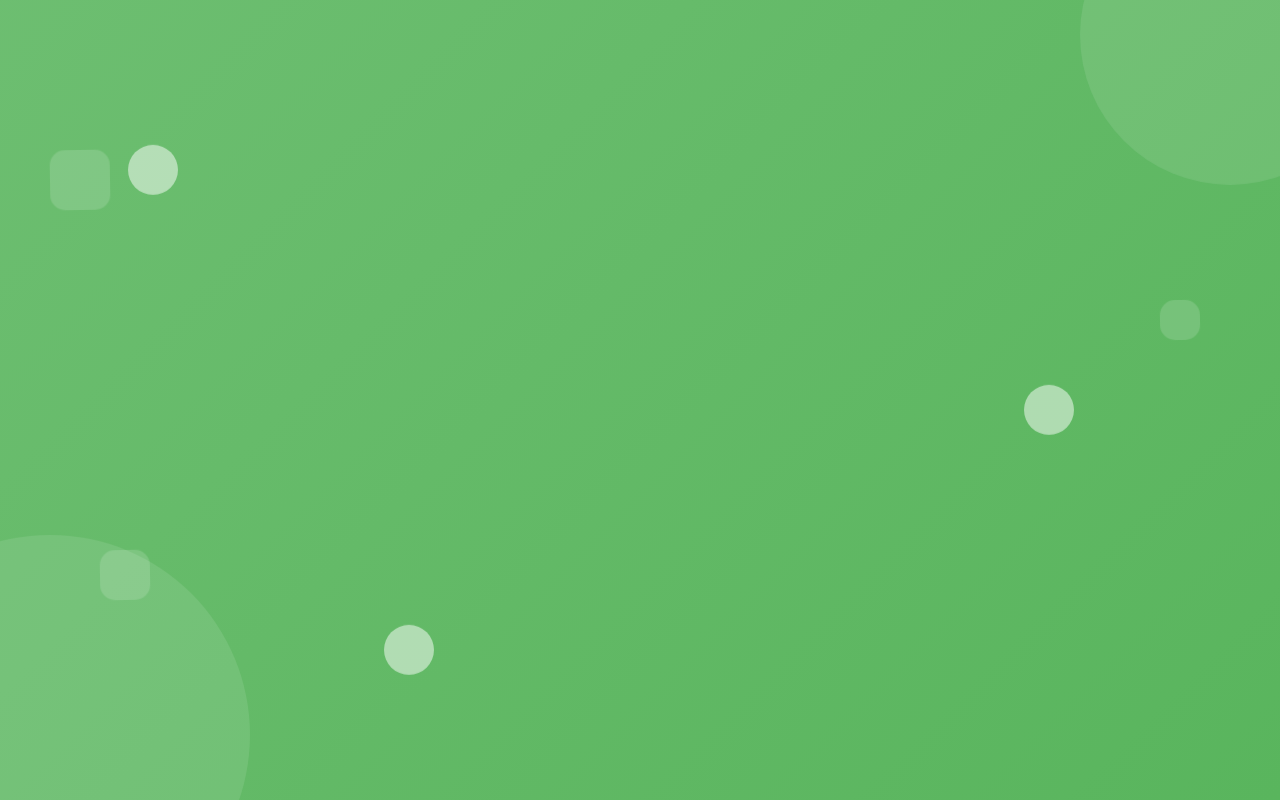
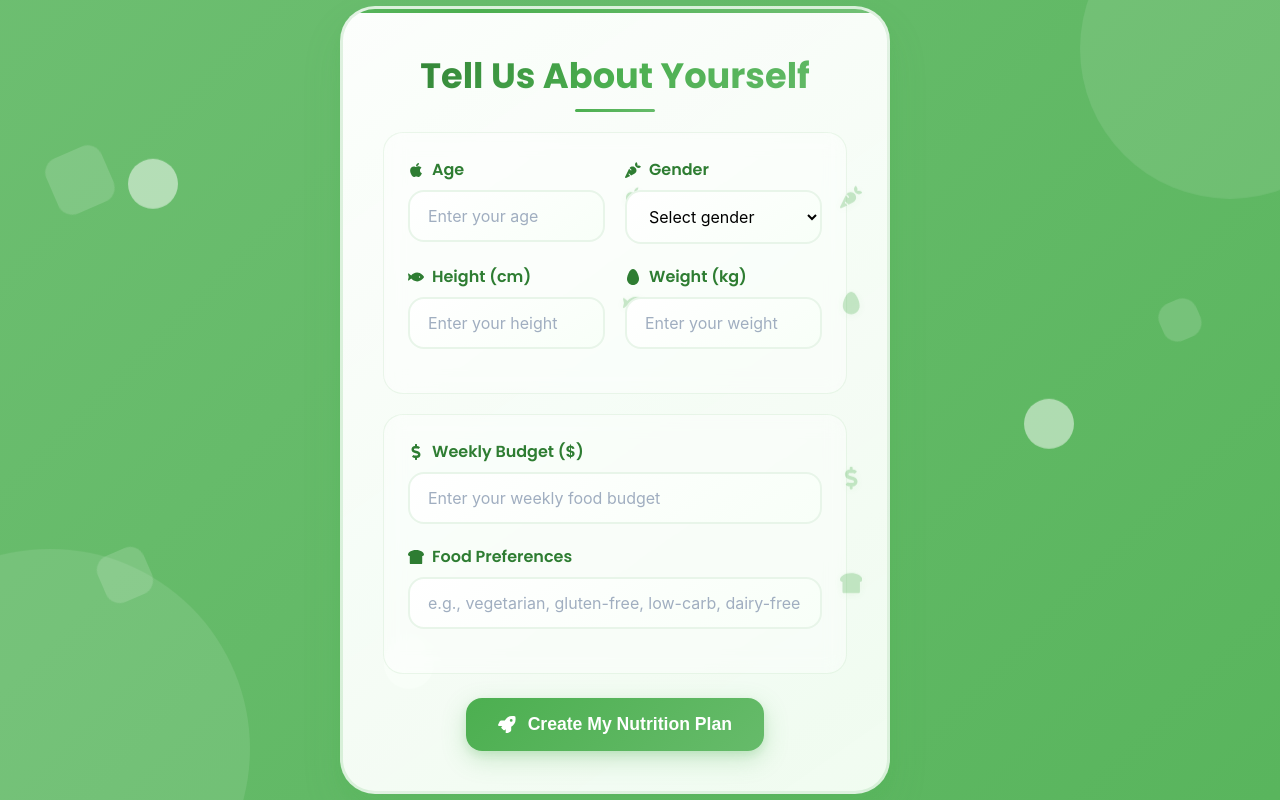
Before and after one commit to taeseongkr/Cookonomics, a React (Create React App) app in the folder frontend/: page /form in a window 1280 px wide. Before the commit this address had no page. Built offline with nearby package versions, Linux system fonts and the light colour scheme.

Commit message:
feat: authen UI, redesign form UI

```diff
--- a/frontend/src/App.js
+++ b/frontend/src/App.js
@@ -1,9 +1,10 @@
 import React from 'react';
-import { BrowserRouter as Router, Route, Routes } from 'react-router-dom';
+import { BrowserRouter as Router, Route, Routes, Navigate } from 'react-router-dom';
 import UserInputForm from './components/UserInputForm';
 import BackgroundDecoration from './components/BackgroundDecoration';
 import Floating3DElements from './components/Floating3DElements';
 import NutritionSummaryCard from './components/NutritionSummaryCard';
+import AuthPage from './components/AuthPage';
 import styled, { createGlobalStyle } from 'styled-components';
 
 const GlobalStyle = createGlobalStyle`
@@ -21,6 +22,7 @@ const CenteredContainer = styled.div`
   flex-direction: column;
   justify-content: center;
   align-items: center;
+
 `;
 
 function App() {
@@ -31,8 +33,10 @@ function App() {
       <Floating3DElements />
       <CenteredContainer>
         <Routes>
-          <Route path="/" element={<UserInputForm />} />
+          <Route path="/auth" element={<AuthPage />} />
+          <Route path="/form" element={<UserInputForm />} />
           <Route path="/summary" element={<NutritionSummaryCard />} />
+          <Route path="/" element={<Navigate to="/auth" replace />} />
         </Routes>
       </CenteredContainer>
     </Router>
--- /dev/null
+++ b/frontend/src/components/AuthPage.js
@@ -0,0 +1,240 @@
+import React from 'react';
+import styled, { keyframes } from 'styled-components';
+import { FaGoogle, FaSeedling, FaApple, FaCarrot, FaHeart, FaStar } from 'react-icons/fa';
+import { useNavigate } from 'react-router-dom';
+
+const fadeIn = keyframes`
+  from { opacity: 0; transform: translateY(30px); }
+  to { opacity: 1; transform: translateY(0); }
+`;
+
+const slideInLeft = keyframes`
+  from { opacity: 0; transform: translateX(-50px); }
+  to { opacity: 1; transform: translateX(0); }
+`;
+
+const slideInRight = keyframes`
+  from { opacity: 0; transform: translateX(50px); }
+  to { opacity: 1; transform: translateX(0); }
+`;
+
+const pulse = keyframes`
+  0% { transform: scale(1); }
+  50% { transform: scale(1.1); }
+  100% { transform: scale(1); }
+`;
+
+const shimmer = keyframes`
+  0% { transform: translateX(-100%); }
+  100% { transform: translateX(100%); }
+`;
+
+const bounce = keyframes`
+  0%, 100% { transform: translateY(0); }
+  50% { transform: translateY(-10px); }
+`;
+
+const AuthContainer = styled.div`
+  min-height: 100vh;
+  display: flex;
+  flex-direction: column;
+  justify-content: center;
+  align-items: center;
+  position: relative;
+`;
+
+const AuthCard = styled.div`
+  background: rgba(255, 255, 255, 0.98);
+  backdrop-filter: blur(10px);
+  padding: 3rem;
+  border-radius: 30px;
+  box-shadow: 0 15px 35px rgba(76, 175, 80, 0.15);
+  text-align: center;
+  animation: ${fadeIn} 1s ease-out;
+  width: 90%;
+  max-width: 500px;
+  border: 2px solid rgba(76, 175, 80, 0.1);
+  position: relative;
+  z-index: 2;
+  overflow: hidden;
+
+  &::before {
+    content: '';
+    position: absolute;
+    top: 0;
+    left: -100%;
+    width: 100%;
+    height: 100%;
+    background: linear-gradient(90deg, transparent, rgba(76,175,80,0.1), transparent);
+    animation: ${shimmer} 3s infinite;
+  }
+`;
+
+const LogoContainer = styled.div`
+  display: flex;
+  align-items: center;
+  justify-content: center;
+  gap: 15px;
+  margin-bottom: 2rem;
+  animation: ${slideInLeft} 1s ease-out 0.3s both;
+`;
+
+const LogoIcon = styled.div`
+  font-size: 4rem;
+  color: #4CAF50;
+  animation: ${pulse} 2s ease-in-out infinite;
+  filter: drop-shadow(0 4px 8px rgba(76, 175, 80, 0.3));
+`;
+
+const Title = styled.h1`
+  color: #2E7D32;
+  font-size: 3rem;
+  margin: 0;
+  font-family: 'Poppins', sans-serif;
+  font-weight: 700;
+  background: linear-gradient(45deg, #2E7D32, #4CAF50, #66BB6A);
+  background-clip: text;
+  -webkit-background-clip: text;
+  -webkit-text-fill-color: transparent;
+  animation: ${slideInRight} 1s ease-out 0.5s both;
+`;
+
+const Subtitle = styled.p`
+  color: #4a5568;
+  margin-bottom: 2.5rem;
+  font-size: 1.3rem;
+  font-weight: 500;
+  animation: ${fadeIn} 1s ease-out 0.7s both;
+`;
+
+const FeatureGrid = styled.div`
+  display: grid;
+  grid-template-columns: 1fr 1fr;
+  gap: 1rem;
+  margin-bottom: 2rem;
+  animation: ${fadeIn} 1s ease-out 0.9s both;
+`;
+
+const FeatureItem = styled.div`
+  display: flex;
+  align-items: center;
+  gap: 8px;
+  font-size: 0.9rem;
+  color: #4a5568;
+  padding: 8px;
+  border-radius: 10px;
+  background: rgba(76, 175, 80, 0.05);
+  transition: all 0.3s ease;
+
+  &:hover {
+    background: rgba(76, 175, 80, 0.1);
+    transform: translateY(-2px);
+  }
+`;
+
+const GoogleButton = styled.button`
+  background: linear-gradient(135deg, #4285F4, #34A853);
+  border: none;
+  border-radius: 50px;
+  padding: 15px 30px;
+  display: flex;
+  align-items: center;
+  gap: 15px;
+  font-size: 1.2rem;
+  font-weight: 600;
+  color: white;
+  cursor: pointer;
+  transition: all 0.3s ease;
+  width: 100%;
+  justify-content: center;
+  margin: 0 auto;
+  box-shadow: 0 8px 25px rgba(66, 133, 244, 0.3);
+  animation: ${fadeIn} 1s ease-out 1.1s both;
+  position: relative;
+  overflow: hidden;
+
+  &::before {
+    content: '';
+    position: absolute;
+    top: 50%;
+    left: 50%;
+    width: 0;
+    height: 0;
+    background: rgba(255, 255, 255, 0.2);
+    border-radius: 50%;
+    transition: all 0.3s ease;
+    transform: translate(-50%, -50%);
+  }
+
+  &:hover {
+    transform: translateY(-3px);
+    box-shadow: 0 12px 35px rgba(66, 133, 244, 0.4);
+
+    &::before {
+      width: 300px;
+      height: 300px;
+    }
+  }
+
+  &:active {
+    transform: translateY(-1px);
+  }
+`;
+
+const HeartIcon = styled(FaHeart)`
+  color: #E91E63;
+  margin: 0 5px;
+  animation: ${bounce} 2s ease-in-out infinite;
+`;
+
+const AuthPage = () => {
+  const navigate = useNavigate();
+
+  const handleGoogleSignIn = () => {
+    // Simulate authentication with loading effect
+    setTimeout(() => {
+      navigate('/form');
+    }, 500);
+  };
+
+  return (
+    <AuthContainer>
+      <AuthCard>
+        <LogoContainer>
+          <LogoIcon><FaSeedling /></LogoIcon>
+          <Title>Cookonomics</Title>
+        </LogoContainer>
+
+        <Subtitle>
+          Your Personal Nutrition & Recipe Assistant <HeartIcon />
+        </Subtitle>
+
+        <FeatureGrid>
+          <FeatureItem>
+            <FaStar color="#FFD700" />
+            Personalized Recipes
+          </FeatureItem>
+          <FeatureItem>
+            <FaHeart color="#E91E63" />
+            Health Focused
+          </FeatureItem>
+          <FeatureItem>
+            <FaApple color="#4CAF50" />
+            Nutrition Tracking
+          </FeatureItem>
+          <FeatureItem>
+            <FaCarrot color="#FF9800" />
+            Budget Friendly
+          </FeatureItem>
+        </FeatureGrid>
+
+        <GoogleButton onClick={handleGoogleSignIn}>
+          <FaGoogle />
+          Continue with Google
+        </GoogleButton>
+      </AuthCard>
+    </AuthContainer>
+  );
+};
+
+export default AuthPage;
--- a/frontend/src/components/UserInputForm.js
+++ b/frontend/src/components/UserInputForm.js
@@ -1,110 +1,248 @@
-import React, { useState, useRef } from 'react';
-import styled from 'styled-components';
-import { FaSeedling, FaChartLine, FaDollarSign, FaShoppingCart, FaRocket } from 'react-icons/fa';
-import Slider from 'react-slick';
-import 'slick-carousel/slick/slick.css';
-import 'slick-carousel/slick/slick-theme.css';
+import React, { useState } from 'react';
+import styled, { keyframes } from 'styled-components';
+import { FaDollarSign, FaRocket, FaApple, FaCarrot, FaFish, FaEgg, FaBreadSlice } from 'react-icons/fa';
+
+const fadeIn = keyframes`
+  from { opacity: 0; transform: translateY(20px); }
+  to { opacity: 1; transform: translateY(0); }
+`;
+
+const float = keyframes`
+  0% { transform: translateY(0px); }
+  50% { transform: translateY(-20px); }
+  100% { transform: translateY(0px); }
+`;
 
 const SliderContainer = styled.div`
-  width: 450px;
+  width: 600px;
   max-width: 95vw;
-`;
-
-const WelcomeCard = styled.div`
-  padding: 20px;
-  background: rgba(255, 255, 255, 0.95);
-  border-radius: 30px;
-  box-shadow: 0 10px 30px rgba(76, 175, 80, 0.08);
-  text-align: center;
-  min-height: 500px;
-  display: flex;
-  flex-direction: column;
-  justify-content: center;
-`;
-
-const LogoIcon = styled.div`
-  font-size: 64px;
-  color: #4CAF50;
-  margin-bottom: 16px;
-`;
-
-const Title = styled.h1`
-  font-size: 2.5rem;
-  font-weight: 700;
-  margin: 0 0 12px 0;
-  color: #222;
-`;
-
-const Subtitle = styled.p`
-  font-size: 1.2rem;
-  color: #4CAF50;
-  font-weight: 600;
-  margin-bottom: 24px;
-`;
-
-const FeaturesList = styled.div`
-  display: flex;
-  flex-direction: column;
-  gap: 16px;
-  margin-bottom: 24px;
-`;
-
-const FeatureItem = styled.div`
-  display: flex;
-  align-items: center;
-  gap: 16px;
-  background: rgba(76, 175, 80, 0.07);
-  border-radius: 12px;
-  padding: 12px 16px;
-  font-size: 1rem;
+  animation: ${fadeIn} 0.8s ease-out;
+  position: relative;
 `;
 
 const FormContainer = styled.div`
-  padding: 24px;
-  background-color: rgba(255, 255, 255, 0.9);
-  border-radius: 20px;
-  box-shadow: 0 5px 15px rgba(0, 0, 0, 0.1);
-  min-width: 400px;
-  min-height: 500px;
+  padding: 40px;
+  background: linear-gradient(145deg, rgba(255, 255, 255, 0.98), rgba(248, 255, 248, 0.95));
+  border-radius: 35px;
+  box-shadow:
+    0 20px 40px rgba(76, 175, 80, 0.12),
+    0 8px 16px rgba(76, 175, 80, 0.08),
+    inset 0 1px 0 rgba(255, 255, 255, 0.8);
+  width: 100%;
+  max-width: 550px;
+  min-height: 600px;
   display: flex;
   flex-direction: column;
-  justify-content: center;
+  justify-content: flex-start;
+  border: 3px solid rgba(76, 175, 80, 0.15);
+  overflow: hidden;
+  box-sizing: border-box;
+  position: relative;
+
+  &::before {
+    content: '';
+    position: absolute;
+    top: 0;
+    left: 0;
+    right: 0;
+    height: 4px;
+    background: linear-gradient(90deg, #4CAF50, #66BB6A, #81C784, #66BB6A, #4CAF50);
+    background-size: 200% 100%;
+    animation: shimmer 3s ease-in-out infinite;
+  }
+
+  @keyframes shimmer {
+    0% { background-position: -200% 0; }
+    100% { background-position: 200% 0; }
+  }
+`;
+
+const FormTitle = styled.h2`
+  color: #2E7D32;
+  font-size: 2.2rem;
+  margin: 0 0 30px 0;
+  text-align: center;
+  font-family: 'Poppins', sans-serif;
+  font-weight: 700;
+  background: linear-gradient(135deg, #2E7D32, #4CAF50, #66BB6A);
+  background-clip: text;
+  -webkit-background-clip: text;
+  -webkit-text-fill-color: transparent;
+  position: relative;
+
+  &::after {
+    content: '';
+    position: absolute;
+    bottom: -10px;
+    left: 50%;
+    transform: translateX(-50%);
+    width: 80px;
+    height: 3px;
+    background: linear-gradient(90deg, #4CAF50, #66BB6A);
+    border-radius: 2px;
+  }
+`;
+
+const InputGroup = styled.div`
+  margin-bottom: 20px;
+  position: relative;
+  animation: ${fadeIn} 0.5s ease-out;
+  animation-fill-mode: both;
+  animation-delay: ${props => props.delay}s;
+  display: grid;
+  grid-template-columns: 1fr 1fr;
+  gap: 20px;
+
+  &.full-width {
+    grid-template-columns: 1fr;
+  }
+`;
+
+const InputWrapper = styled.div`
+  position: relative;
+  display: flex;
+  flex-direction: column;
+`;
+
+const InputLabel = styled.label`
+  display: block;
+  margin-bottom: 8px;
+  color: #2E7D32;
+  font-weight: 600;
+  font-size: 1rem;
+  display: flex;
+  align-items: center;
+  gap: 8px;
 `;
 
 const InputField = styled.input`
   width: 100%;
-  padding: 10px;
-  margin: 10px 0;
-  border: 1px solid #ccc;
-  border-radius: 5px;
+  padding: 14px 18px;
+  border: 2px solid #E8F5E9;
+  border-radius: 16px;
+  font-size: 1rem;
+  transition: all 0.3s ease;
+  background: linear-gradient(145deg, #ffffff, #f8fff8);
+  box-sizing: border-box;
+  font-family: 'Inter', sans-serif;
+
+  &:focus {
+    outline: none;
+    border-color: #4CAF50;
+    box-shadow:
+      0 0 0 4px rgba(76, 175, 80, 0.1),
+      0 4px 12px rgba(76, 175, 80, 0.15);
+    transform: translateY(-1px);
+  }
+
+  &:hover {
+    border-color: #C8E6C9;
+    transform: translateY(-1px);
+  }
+
+  &::placeholder {
+    color: #A0AEC0;
+    font-weight: 400;
+  }
+`;
+
+const SelectField = styled.select`
+  width: 100%;
+  padding: 14px 18px;
+  border: 2px solid #E8F5E9;
+  border-radius: 16px;
+  font-size: 1rem;
+  transition: all 0.3s ease;
+  background: linear-gradient(145deg, #ffffff, #f8fff8);
+  box-sizing: border-box;
+  font-family: 'Inter', sans-serif;
+  cursor: pointer;
+
+  &:focus {
+    outline: none;
+    border-color: #4CAF50;
+    box-shadow:
+      0 0 0 4px rgba(76, 175, 80, 0.1),
+      0 4px 12px rgba(76, 175, 80, 0.15);
+    transform: translateY(-1px);
+  }
+
+  &:hover {
+    border-color: #C8E6C9;
+    transform: translateY(-1px);
+  }
 `;
 
 const Button = styled.button`
-  padding: 10px 20px;
-  background-color: #007bff;
+  padding: 16px 32px;
+  background: linear-gradient(135deg, #4CAF50, #66BB6A);
   color: white;
   border: none;
-  border-radius: 5px;
+  border-radius: 16px;
   cursor: pointer;
   display: flex;
   align-items: center;
-  gap: 8px;
-  margin: 0 auto;
+  gap: 12px;
+  margin: 24px auto 0;
+  font-size: 1.1rem;
+  font-weight: 700;
+  transition: all 0.3s ease;
+  box-shadow:
+    0 8px 24px rgba(76, 175, 80, 0.25),
+    0 4px 8px rgba(76, 175, 80, 0.15);
+  position: relative;
+  overflow: hidden;
+
+  &::before {
+    content: '';
+    position: absolute;
+    top: 50%;
+    left: 50%;
+    width: 0;
+    height: 0;
+    background: rgba(255, 255, 255, 0.2);
+    border-radius: 50%;
+    transition: all 0.3s ease;
+    transform: translate(-50%, -50%);
+  }
+
+  &:hover {
+    background: linear-gradient(135deg, #43A047, #5CB85C);
+    transform: translateY(-3px);
+    box-shadow:
+      0 12px 32px rgba(76, 175, 80, 0.35),
+      0 6px 12px rgba(76, 175, 80, 0.2);
+
+    &::before {
+      width: 300px;
+      height: 300px;
+    }
+  }
+
+  &:active {
+    transform: translateY(-1px);
+  }
 `;
 
-const DotsContainer = styled.div`
-  display: flex;
-  justify-content: center;
-  margin-top: 20px;
-  gap: 8px;
+const FloatingFoodIcon = styled.div`
+  position: absolute;
+  right: -40px;
+  top: 50%;
+  transform: translateY(-50%);
+  color: #4CAF50;
+  opacity: 0.3;
+  font-size: 1.4rem;
+  animation: ${float} 4s ease-in-out infinite;
+  filter: drop-shadow(0 2px 4px rgba(76, 175, 80, 0.2));
 `;
 
-const Dot = styled.div`
-  width: ${props => (props.active ? '24px' : '8px')};
-  height: 8px;
-  background: ${props => (props.active ? '#4CAF50' : 'rgba(255,255,255,0.5)')};
-  border-radius: 4px;
-  transition: all 0.3s;
+const FormSection = styled.div`
+  background: rgba(255, 255, 255, 0.4);
+  border-radius: 20px;
+  padding: 24px;
+  margin-bottom: 20px;
+  border: 1px solid rgba(76, 175, 80, 0.1);
+  backdrop-filter: blur(10px);
 `;
 
 const UserInputForm = () => {
@@ -114,90 +252,110 @@ const UserInputForm = () => {
   const [weight, setWeight] = useState('');
   const [budget, setBudget] = useState('');
   const [preferences, setPreferences] = useState('');
-  const [currentSlide, setCurrentSlide] = useState(0);
-  const sliderRef = useRef();
 
   const handleSubmit = (event) => {
     event.preventDefault();
     // Handle form submission logic here
-  };
-
-  const settings = {
-    dots: false,
-    infinite: false,
-    speed: 500,
-    slidesToShow: 1,
-    slidesToScroll: 1,
-    arrows: false,
-    swipe: true,
-    beforeChange: (oldIndex, newIndex) => setCurrentSlide(newIndex),
-    draggable: true,
+    console.log('Form submitted:', { age, gender, height, weight, budget, preferences });
   };
 
   return (
     <SliderContainer>
-      <Slider ref={sliderRef} {...settings} initialSlide={0}>
-        <div>
-          <WelcomeCard>
-            <LogoIcon><FaSeedling /></LogoIcon>
-            <Title>Cookonomics</Title>
-            <Subtitle>Your Personal Nutrition & Recipe Assistant</Subtitle>
-            <FeaturesList>
-              <FeatureItem><FaChartLine color="#388e3c" size={24} /> Personalized Nutrition: Get recipes tailored to your health goals</FeatureItem>
-              <FeatureItem><FaDollarSign color="#388e3c" size={24} /> Budget-Friendly: Find healthy meals within your budget</FeatureItem>
-              <FeatureItem><FaShoppingCart color="#388e3c" size={24} /> Smart Shopping: Generate shopping lists with nutritional value</FeatureItem>
-            </FeaturesList>
-            <Button type="button" onClick={() => sliderRef.current.slickGoTo(1)}><FaRocket /> Get Started</Button>
-          </WelcomeCard>
-        </div>
-        <div>
       <FormContainer>
+        <FormTitle>Tell Us About Yourself</FormTitle>
         <form onSubmit={handleSubmit}>
+          <FormSection>
+            <InputGroup delay={0.1}>
+              <InputWrapper>
+                <InputLabel><FaApple /> Age</InputLabel>
                 <InputField
                   type="number"
-                placeholder="Age"
+                  placeholder="Enter your age"
                   value={age}
                   onChange={(e) => setAge(e.target.value)}
+                  min="1"
+                  max="120"
                 />
+                <FloatingFoodIcon><FaApple /></FloatingFoodIcon>
+              </InputWrapper>
+
+              <InputWrapper>
+                <InputLabel><FaCarrot /> Gender</InputLabel>
+                <SelectField
+                  value={gender}
+                  onChange={(e) => setGender(e.target.value)}
+                >
+                  <option value="">Select gender</option>
+                  <option value="male">Male</option>
+                  <option value="female">Female</option>
+                  <option value="other">Other</option>
+                </SelectField>
+                <FloatingFoodIcon><FaCarrot /></FloatingFoodIcon>
+              </InputWrapper>
+            </InputGroup>
+
+            <InputGroup delay={0.2}>
+              <InputWrapper>
+                <InputLabel><FaFish /> Height (cm)</InputLabel>
+                <InputField
+                  type="number"
+                  placeholder="Enter your height"
+                  value={height}
+                  onChange={(e) => setHeight(e.target.value)}
+                  min="100"
+                  max="250"
+                />
+                <FloatingFoodIcon><FaFish /></FloatingFoodIcon>
+              </InputWrapper>
+
+              <InputWrapper>
+                <InputLabel><FaEgg /> Weight (kg)</InputLabel>
+                <InputField
+                  type="number"
+                  placeholder="Enter your weight"
+                  value={weight}
+                  onChange={(e) => setWeight(e.target.value)}
+                  min="30"
+                  max="300"
+                />
+                <FloatingFoodIcon><FaEgg /></FloatingFoodIcon>
+              </InputWrapper>
+            </InputGroup>
+          </FormSection>
+
+          <FormSection>
+            <InputGroup delay={0.3} className="full-width">
+              <InputWrapper>
+                <InputLabel><FaDollarSign /> Weekly Budget ($)</InputLabel>
+                <InputField
+                  type="number"
+                  placeholder="Enter your weekly food budget"
+                  value={budget}
+                  onChange={(e) => setBudget(e.target.value)}
+                  min="10"
+                  max="1000"
+                />
+                <FloatingFoodIcon><FaDollarSign /></FloatingFoodIcon>
+              </InputWrapper>
+            </InputGroup>
+
+            <InputGroup delay={0.4} className="full-width">
+              <InputWrapper>
+                <InputLabel><FaBreadSlice /> Food Preferences</InputLabel>
                 <InputField
                   type="text"
-                placeholder="Gender"
-                value={gender}
-                onChange={(e) => setGender(e.target.value)}
-              />
-              <InputField
-                type="number"
-                placeholder="Height (cm)"
-                value={height}
-                onChange={(e) => setHeight(e.target.value)}
-              />
-              <InputField
-                type="number"
-                placeholder="Weight (kg)"
-                value={weight}
-                onChange={(e) => setWeight(e.target.value)}
-              />
-              <InputField
-                type="number"
-                placeholder="Weekly Budget ($)"
-                value={budget}
-                onChange={(e) => setBudget(e.target.value)}
-              />
-              <InputField
-                type="text"
-                placeholder="Preferences"
+                  placeholder="e.g., vegetarian, gluten-free, low-carb, dairy-free"
                   value={preferences}
                   onChange={(e) => setPreferences(e.target.value)}
                 />
-              <Button type="submit"><FaRocket /> Submit</Button>
+                <FloatingFoodIcon><FaBreadSlice /></FloatingFoodIcon>
+              </InputWrapper>
+            </InputGroup>
+          </FormSection>
+
+          <Button type="submit"><FaRocket /> Create My Nutrition Plan</Button>
         </form>
       </FormContainer>
-        </div>
-      </Slider>
-      <DotsContainer>
-        <Dot active={currentSlide === 0} />
-        <Dot active={currentSlide === 1} />
-      </DotsContainer>
     </SliderContainer>
   );
 };
```
Lines whose indentation alone changed are shown as unchanged.
